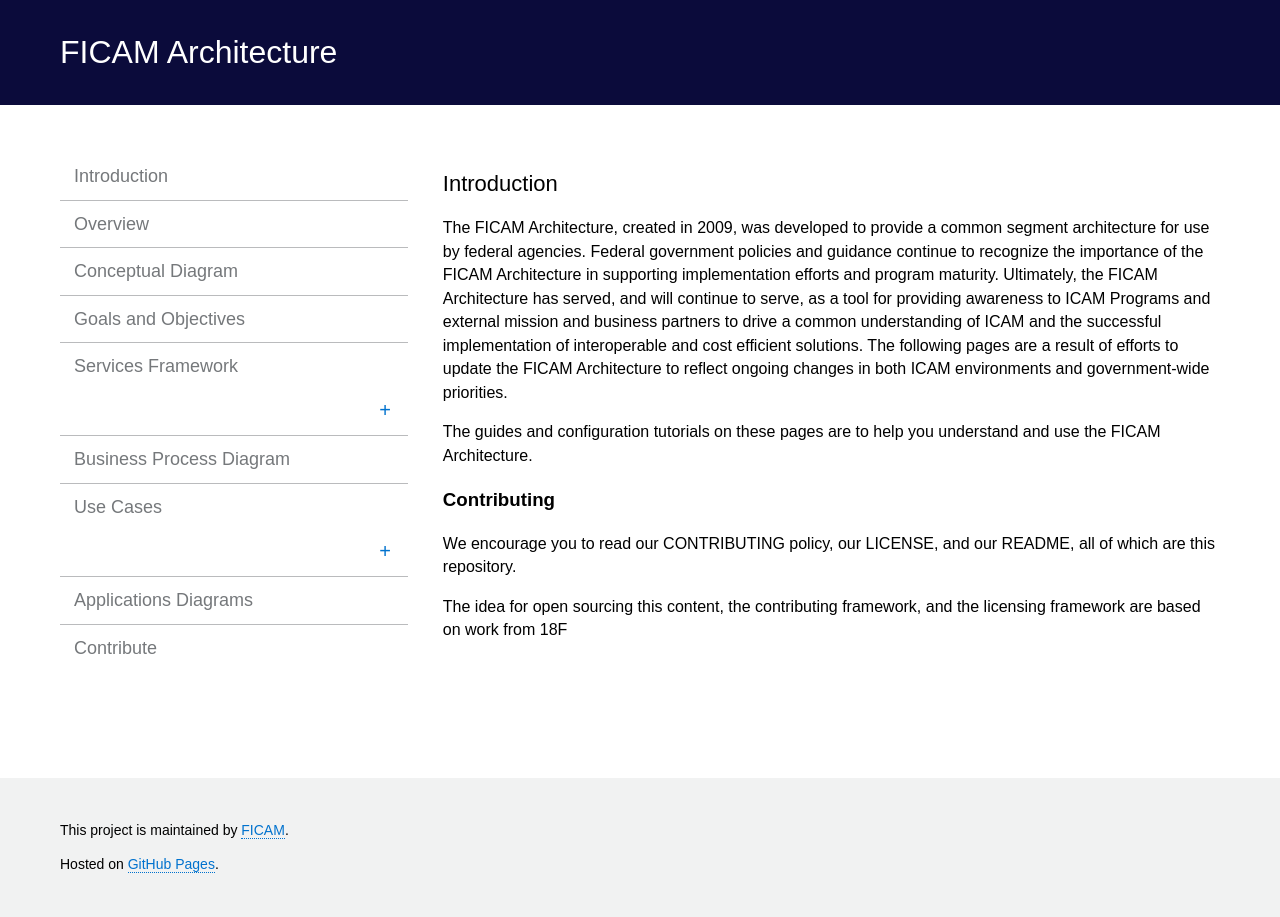
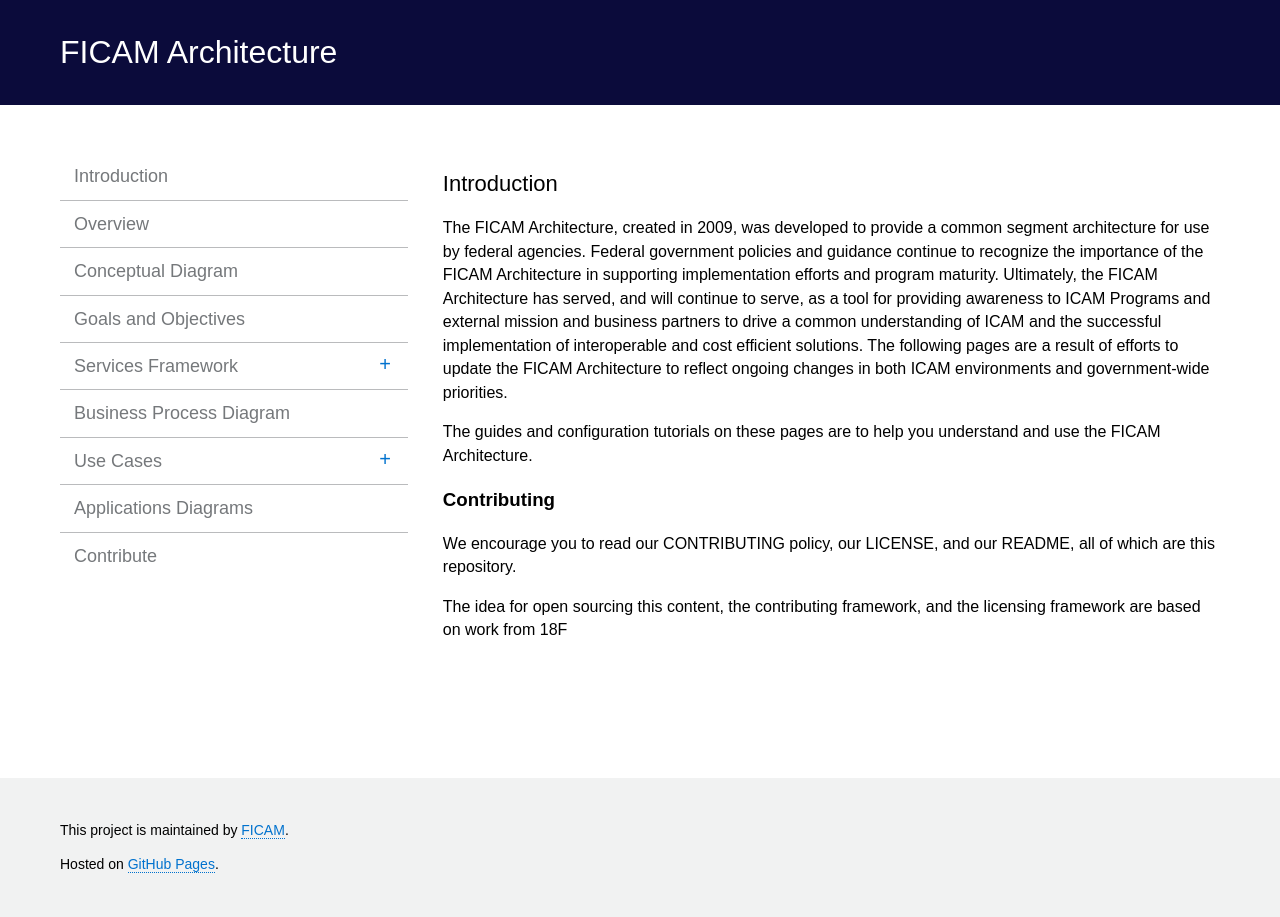
Before and after one commit to GSA/ficam-arch, a Jekyll site: the page built from index.html, in a window 1280 px wide. Built offline with Jekyll 4.4.1, drawn with Linux system fonts in a browser that asks for light colours.

Commit message:
Updated CSS for navigation bar
float + button to the right of the link instead of on a new line

```diff
--- a/assets/css/main.css
+++ b/assets/css/main.css
@@ -174,6 +174,8 @@ Navigation
   padding: 10px;
   -webkit-transition: .4s;
   transition: .4s;
+  width: 80%;
+  float: left;
 }
 .sidebar-nav a,
 .sidebar-nav a:link,
```
